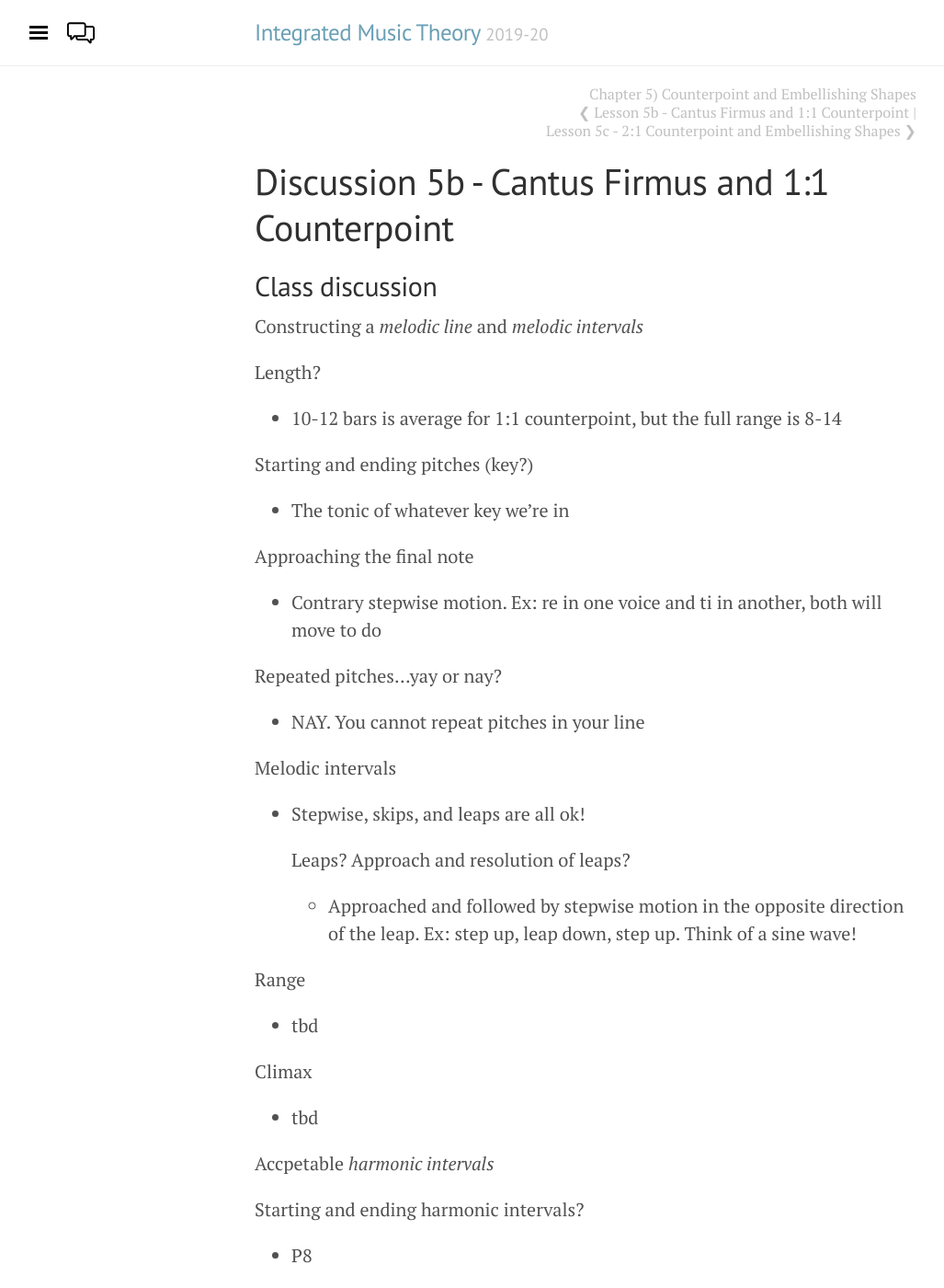
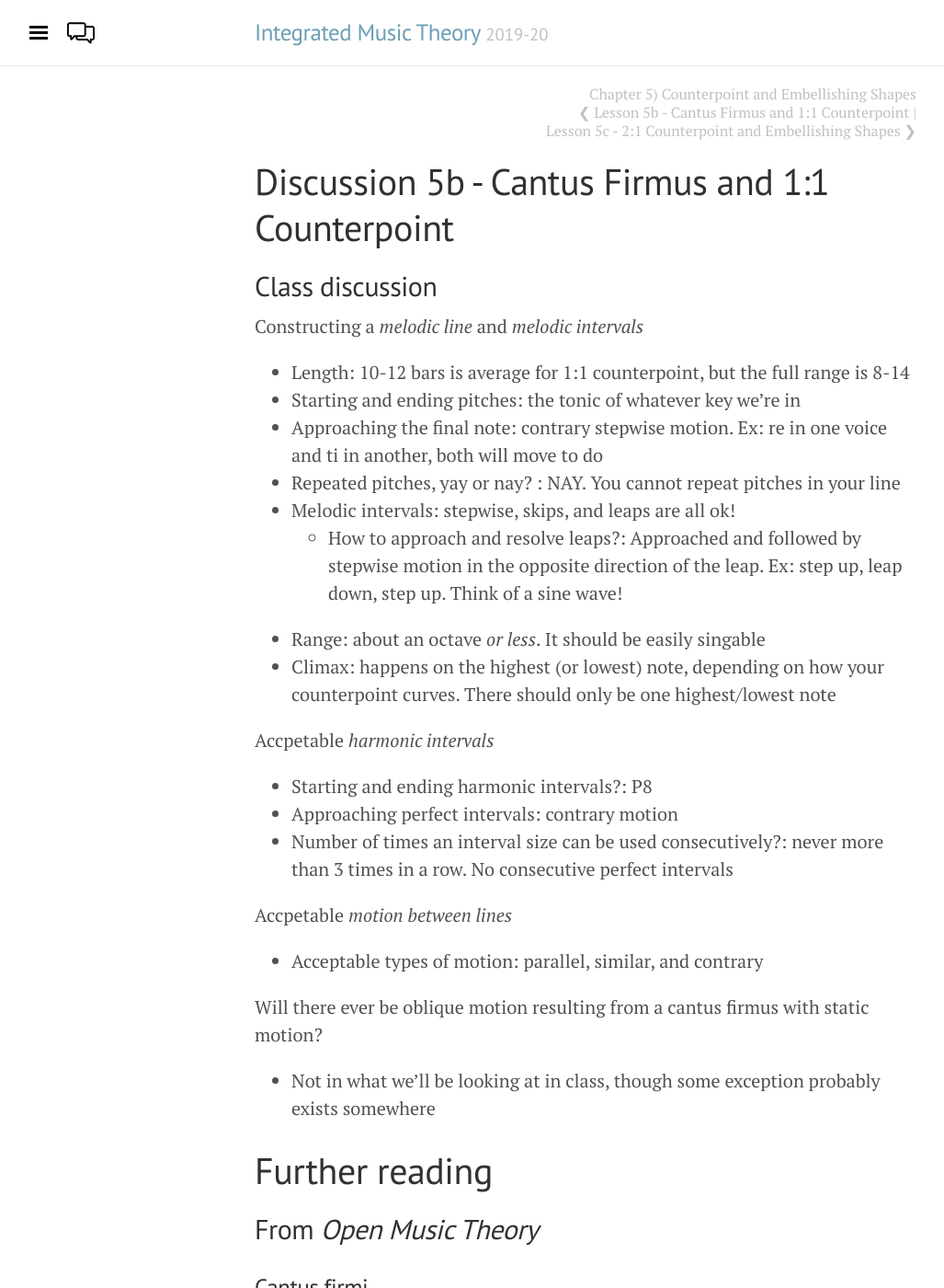
Before and after one commit to intmus/inttheory19-20, a Jekyll site: the page built from _05-counterpoint-embell-shapes/b2-cantfirmand1st.md, in a window 1280 px wide and 1400 px high. Shown: the whole window at 92% size, without its empty margins (3-1030 px from the left). Built offline with Jekyll 4.4.1, drawn with Linux system fonts in a browser that asks for light colours; some of the changed text lies outside the part shown.

Commit message:
Finished discussion, updated formatting again

```diff
--- a/_05-counterpoint-embell-shapes/b2-cantfirmand1st.md
+++ b/_05-counterpoint-embell-shapes/b2-cantfirmand1st.md
@@ -6,52 +6,22 @@ title: Discussion 5b - Cantus Firmus and 1:1 Counterpoint
 ## Class discussion
 
 Constructing a *melodic line* and *melodic intervals*
-
-  Length?
-  - 10-12 bars is average for 1:1 counterpoint, but the full range is 8-14
-
-  Starting and ending pitches (key?)
-  - The tonic of whatever key we're in
-
-  Approaching the final note
-  - Contrary stepwise motion. Ex: re in one voice and ti in another, both will move to do
-
-  Repeated pitches...yay or nay?
-  - NAY. You cannot repeat pitches in your line
-
-  Melodic intervals
-  - Stepwise, skips, and leaps are all ok!
-
-    Leaps? Approach and resolution of leaps?
-    - Approached and followed by stepwise motion in the opposite direction of the leap. Ex: step up, leap down, step up. Think of a sine wave!
-
-   Range
-   - tbd
-
-   Climax
-   - tbd
+- Length: 10-12 bars is average for 1:1 counterpoint, but the full range is 8-14
+- Starting and ending pitches: the tonic of whatever key we're in
+- Approaching the final note: contrary stepwise motion. Ex: re in one voice and ti in another, both will move to do
+- Repeated pitches, yay or nay? : NAY. You cannot repeat pitches in your line
+- Melodic intervals: stepwise, skips, and leaps are all ok!
+  - How to approach and resolve leaps?: Approached and followed by stepwise motion in the opposite direction of the leap. Ex: step up, leap down, step up. Think of a sine wave!
+- Range: about an octave *or less*. It should be easily singable
+- Climax: happens on the highest (or lowest) note, depending on how your counterpoint curves. There should only be one highest/lowest note
 
 Accpetable *harmonic intervals*
-
-  Starting and ending harmonic intervals?
-  - P8
-
-  Approaching perfect intervals
-  - tbd
-
-  Approaching the final pitch
-  - tbd
-
-  Number of times an interval size can be used consecutively?
-    - tbd
-
-      Difference between perfect and imperfect consonances?
-      - tbd
+- Starting and ending harmonic intervals?: P8
+- Approaching perfect intervals: contrary motion
+- Number of times an interval size can be used consecutively?: never more than 3 times in a row. No consecutive perfect intervals
 
 Accpetable *motion between lines*
-
-  Acceptable types of motion
-  - Parallel, similar, and contrary
+- Acceptable types of motion: parallel, similar, and contrary
 
 Will there ever be oblique motion resulting from a cantus firmus with static motion?
 - Not in what we'll be looking at in class, though some exception probably exists somewhere
```
